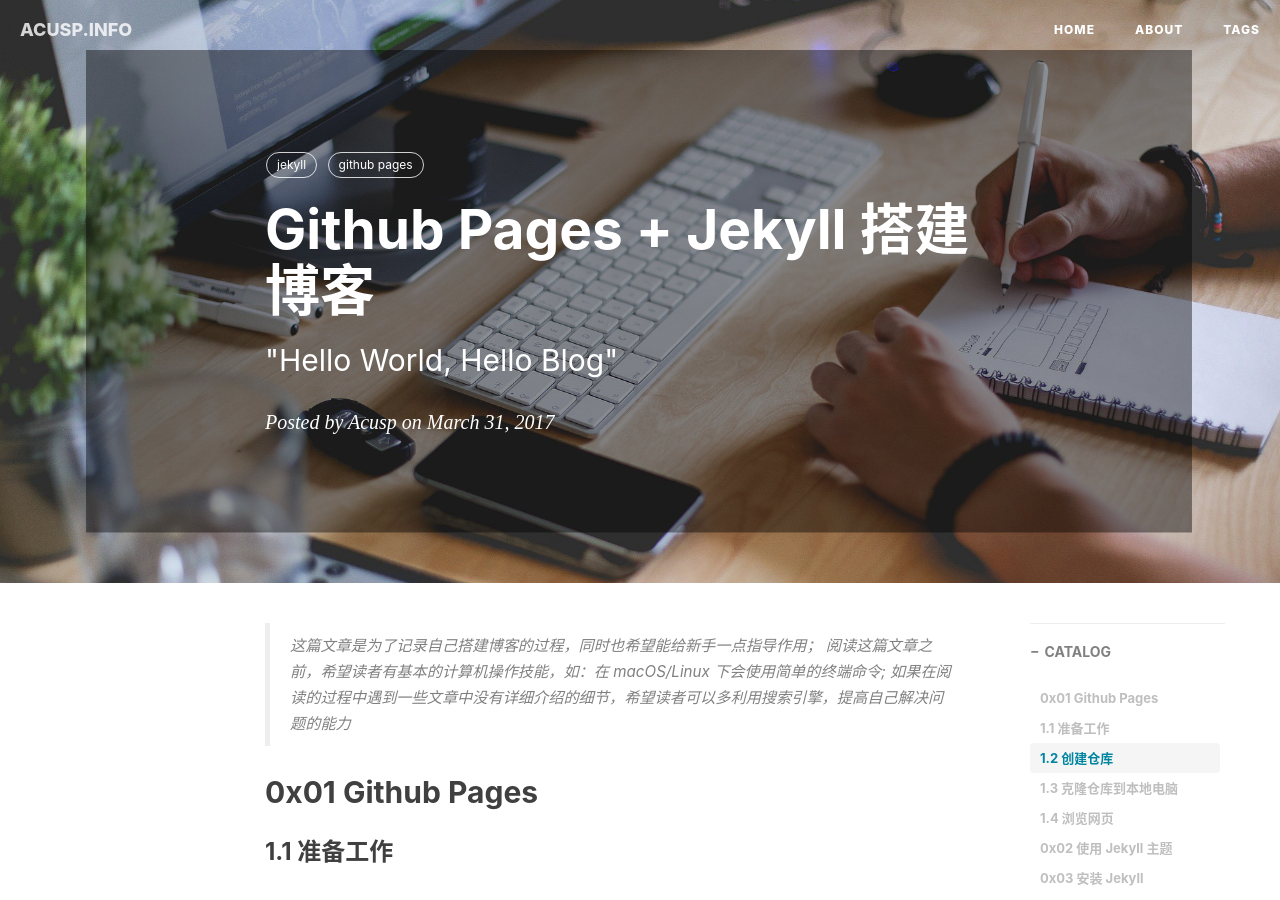
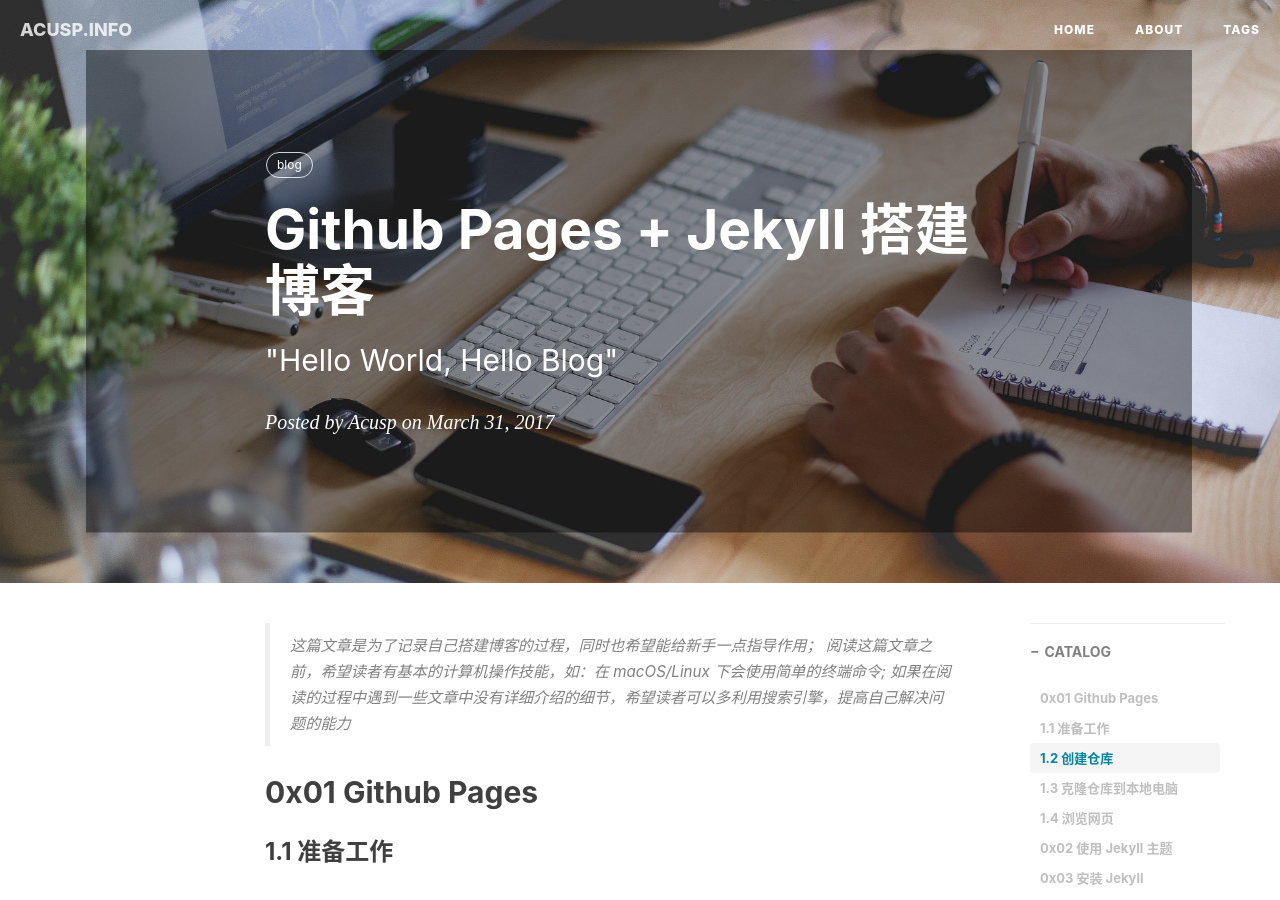
Before and after one commit to acusp/AC-Blog, a Jekyll site: the page built from _posts/2017-03-31-hello-blog.markdown, in a window 1280 px wide and 900 px high. Built offline with Jekyll 4.4.1, drawn with Linux system fonts in a browser that asks for light colours; nearby versions of some CDN libraries; comment, search, counter and statistics services are not loaded.

```diff
--- a/_config.yml
+++ b/_config.yml
@@ -78,7 +78,7 @@
 # Friends
 friends: [
     {
-        title: "Misky Blog",
-        href: "http://misky.info"
+        #title: "Misky Blog",
+        #href: "http://misky.info"
     }
 ]
--- a/_posts/2017-03-31-hello-blog.markdown
+++ b/_posts/2017-03-31-hello-blog.markdown
@@ -7,8 +7,7 @@
 header-img: "img/post/20170331/post-bg-2017-03-31.jpg"
 catalog: true
 tags:
-    - jekyll
-    - github pages
+    - blog
 ---
 
 
```
